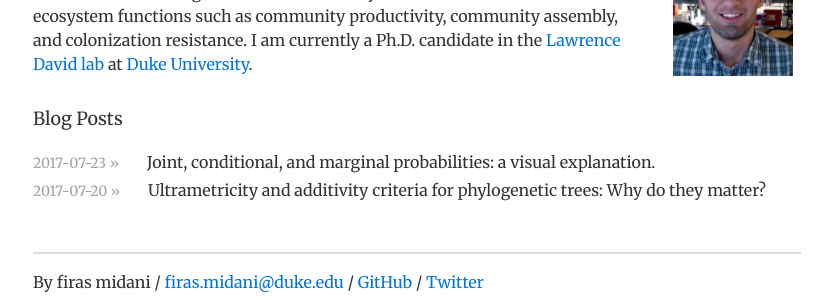
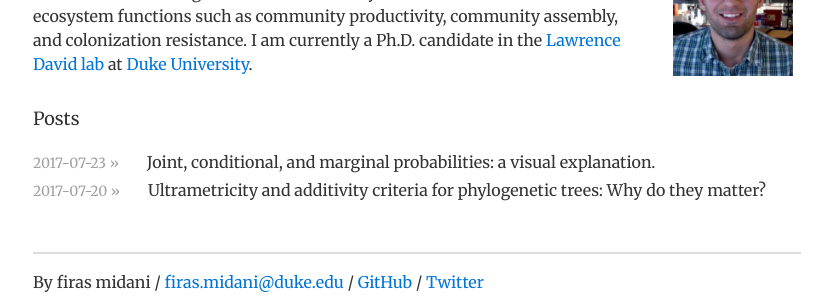
Before and after one commit to firasmidani/firasmidani.github.io, a Jekyll site: the page built from index.html, in a window 1280 px wide. Shown: the part 215-515 px from the top of the page, without its empty margins (223-1055 px from the left). Built offline with Jekyll 4.4.1, drawn with Linux system fonts in a browser that asks for light colours.

Commit message:
Update index.html

```diff
--- a/index.html
+++ b/index.html
@@ -24,7 +24,7 @@ title: home
   </tr>
 </table>
 <div id="home">
-<h2>Blog Posts</h2>
+<h2>Posts</h2>
 
     <ul class="posts">
     {% for post in site.posts %}
```
